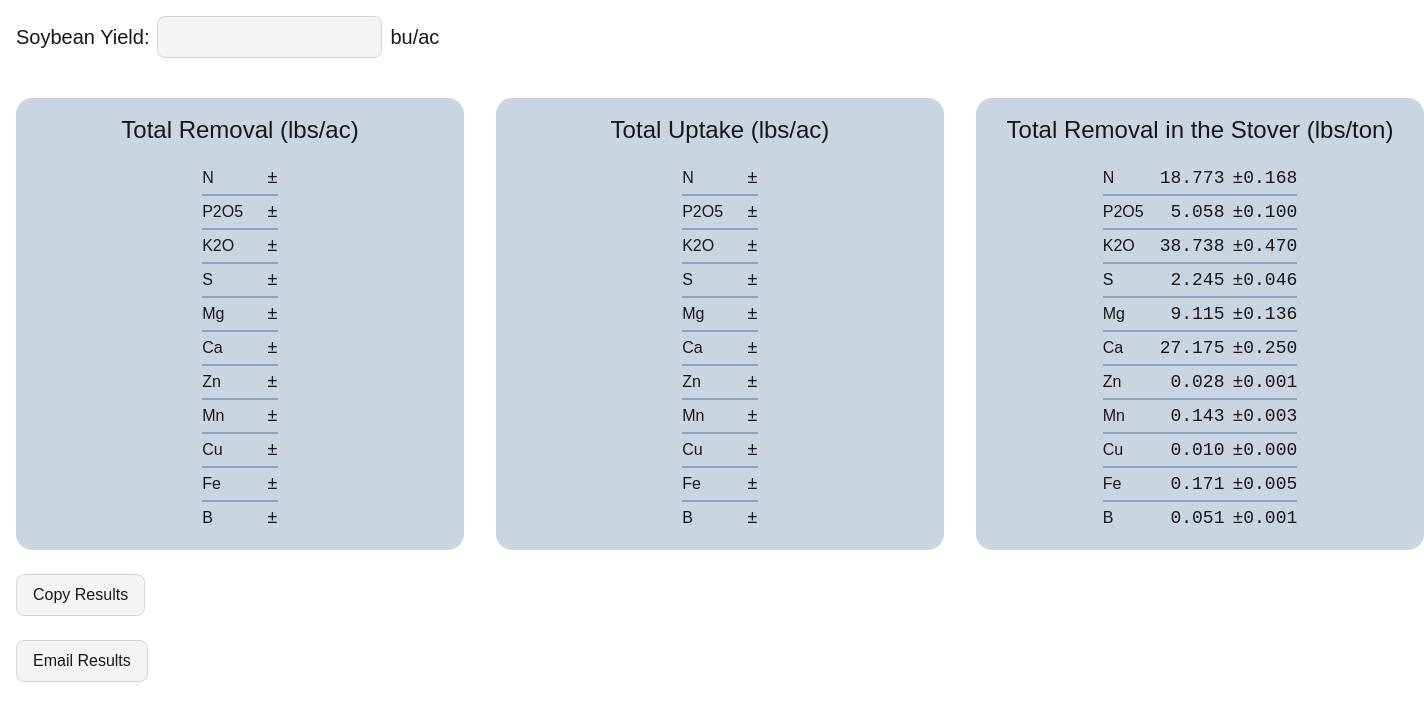
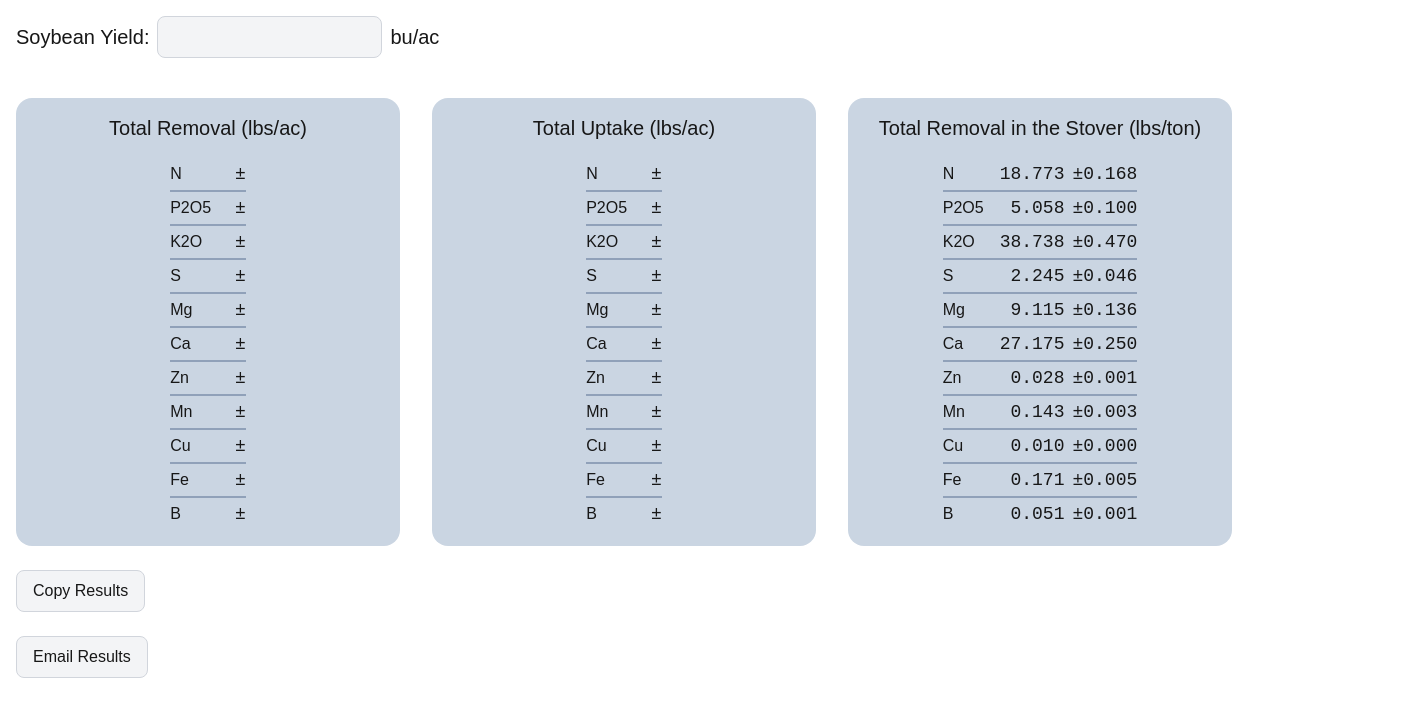
Before and after one commit to davidarrowit/Soybean, a Next.js app: page / in a window 1280 px wide. Shown: the top 720 px of the page, 1424 px wide, since content can reach past the window. Built offline with nearby package versions, Linux system fonts and the light colour scheme.

Commit message:
scroll behavior

```diff
--- a/package.json
+++ b/package.json
@@ -29,6 +29,7 @@
 		"eslint-plugin-react-hooks": "^5.2.0",
 		"eslint-plugin-unicorn": "^59.0.1",
 		"prettier": "^3.5.3",
+		"prettier-plugin-tailwindcss": "^0.6.13",
 		"tailwindcss": "^4",
 		"typescript": "^5",
 		"typescript-eslint": "^8.34.1"
--- a/prettier.config.mjs
+++ b/prettier.config.mjs
@@ -3,6 +3,7 @@ const config = {
 	useTabs: true,
 	semi: true,
 	jsxSingleQuote: false,
+	plugins: ["prettier-plugin-tailwindcss"],
 };
 
 export default config;
--- a/src/app/results/_components/NutrientView.tsx
+++ b/src/app/results/_components/NutrientView.tsx
@@ -11,8 +11,9 @@ type Props = {
 
 export const NutrientView: FC<Props> = ({ sectionResults, title }) => {
 	return (
-		<div className="flex flex-col gap-4 w-md bg-slate-300 rounded-2xl p-4">
-			<div className="m-auto text-2xl">{title}</div>
+		// w-full makes individual elements full-width, and sm:w-96 makes them big when the screen is bigger than sm
+		<div className="flex w-full snap-center flex-col gap-4 rounded-2xl bg-slate-300 p-4 not-sm:shrink-0 sm:w-96">
+			<div className="m-auto text-xl">{title}</div>
 			<div>
 				<NutrientTable sectionResults={sectionResults} />
 			</div>
--- a/src/app/results/_components/ResultsView.tsx
+++ b/src/app/results/_components/ResultsView.tsx
@@ -10,6 +10,7 @@ type Props = {
 
 export const ResultsView: FC<Props> = ({ results }) => {
 	return (
+		<div className="max-w-full snap-x snap-mandatory overflow-x-auto">
 			<div className="flex flex-row gap-8">
 				<NutrientView
 					sectionResults={results.removal}
@@ -24,5 +25,6 @@ export const ResultsView: FC<Props> = ({ results }) => {
 					title="Total Removal in the Stover (lbs/ton)"
 				/>
 			</div>
+		</div>
 	);
 };
```
Also changed, not shown: 1 other file (tests, documents, lock files or other folders). Lines whose indentation alone changed are shown as unchanged.
